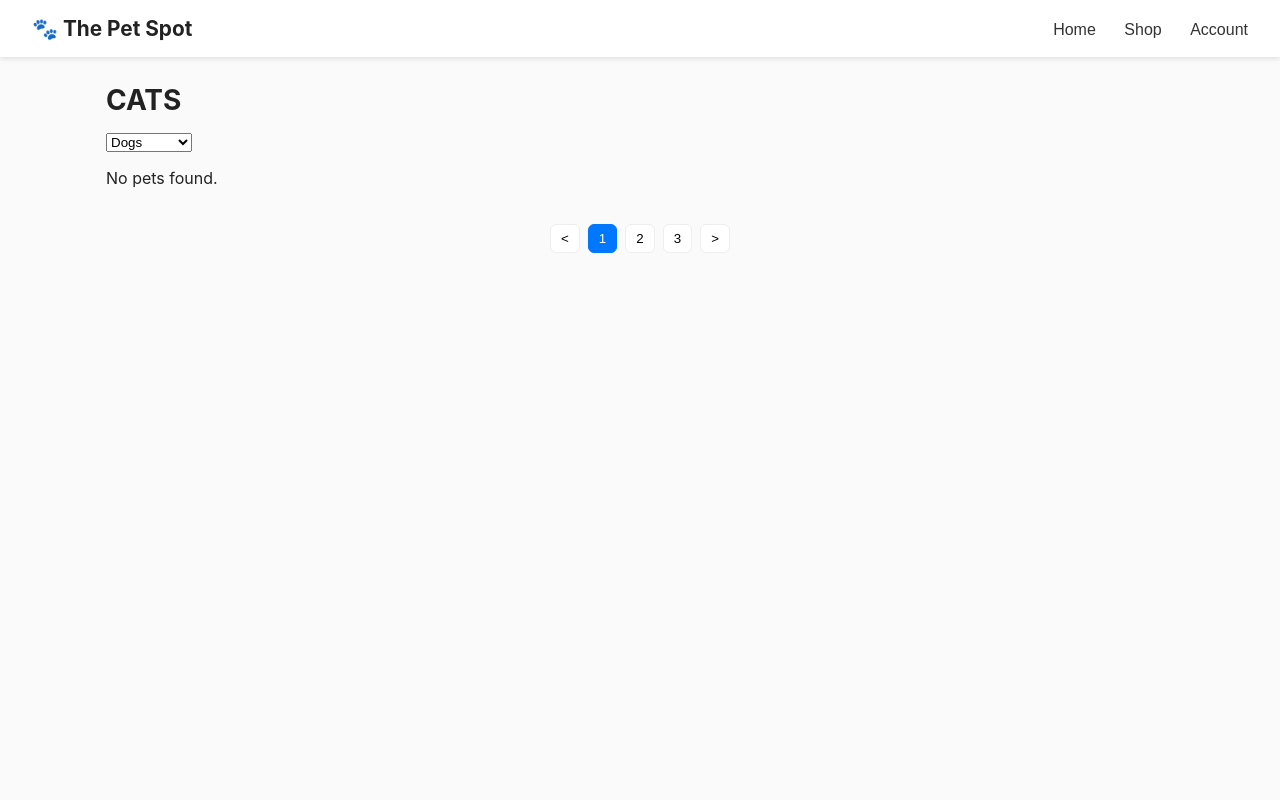
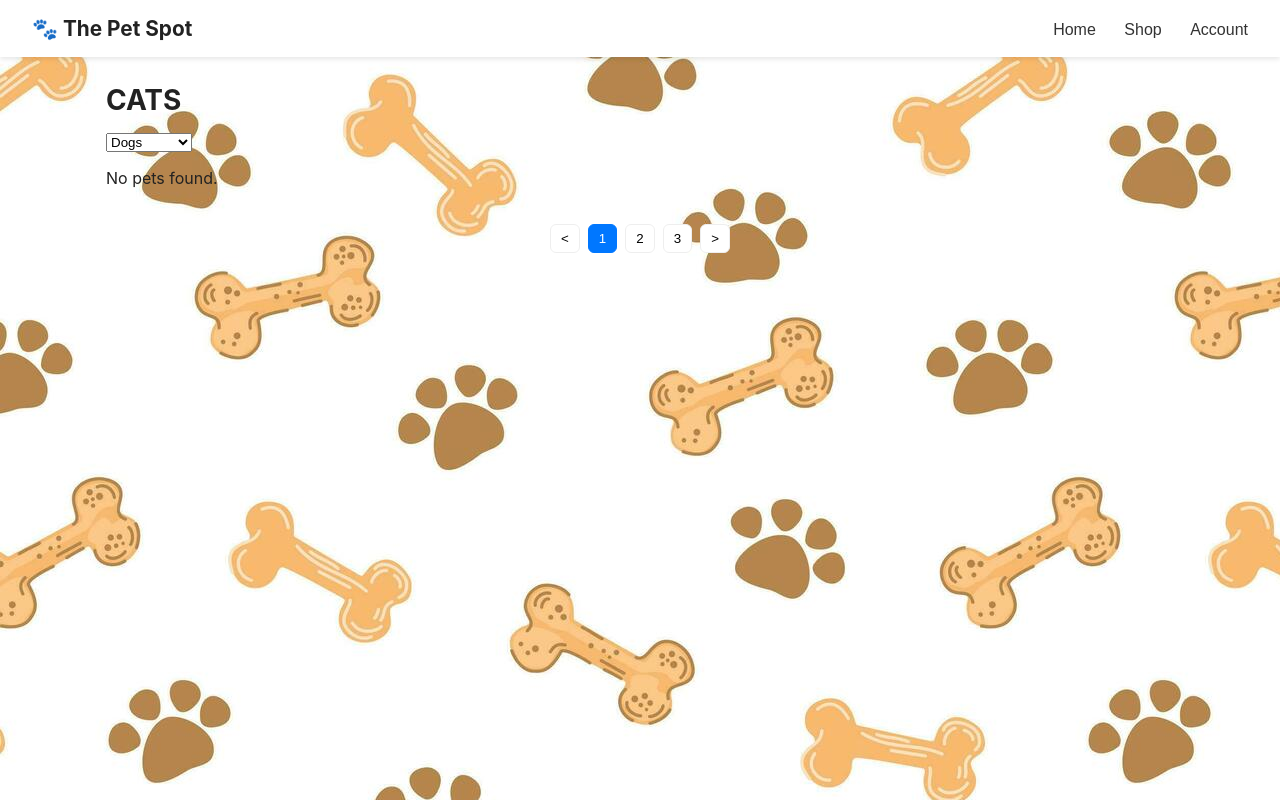
Before and after one commit to Rhad-14-python/The_Pet_Spot, a website: page public/cats.html in a window 1280 px wide. Drawn offline with Linux system fonts and the light colour scheme; no server answers.

Commit message:
34th commit

```diff
--- a/public/css/pets.css
+++ b/public/css/pets.css
@@ -11,6 +11,11 @@ body{
   color:#222;
   font-family:Inter, system-ui, Arial, sans-serif;
   -webkit-font-smoothing:antialiased;
+  background-image: url("/img/background.jpg");
+  background-repeat: repeat;
+  background-size: auto;
+  background-position: top left;
+  background-attachment: fixed;
 }
 
 header {
@@ -94,7 +99,7 @@ nav a:hover, nav a.active {
   border-radius:12px;
   overflow:hidden;
   cursor:pointer;
-  box-shadow:0 6px 20px rgba(0,0,0,.06);
+  box-shadow:0 6px 20px rgba(0,0,0,.25);
   transition:.15s;
 }
 .pet-card:hover{transform:translateY(-6px)}
```
Also changed, not shown: public/img/background.jpg (added).
